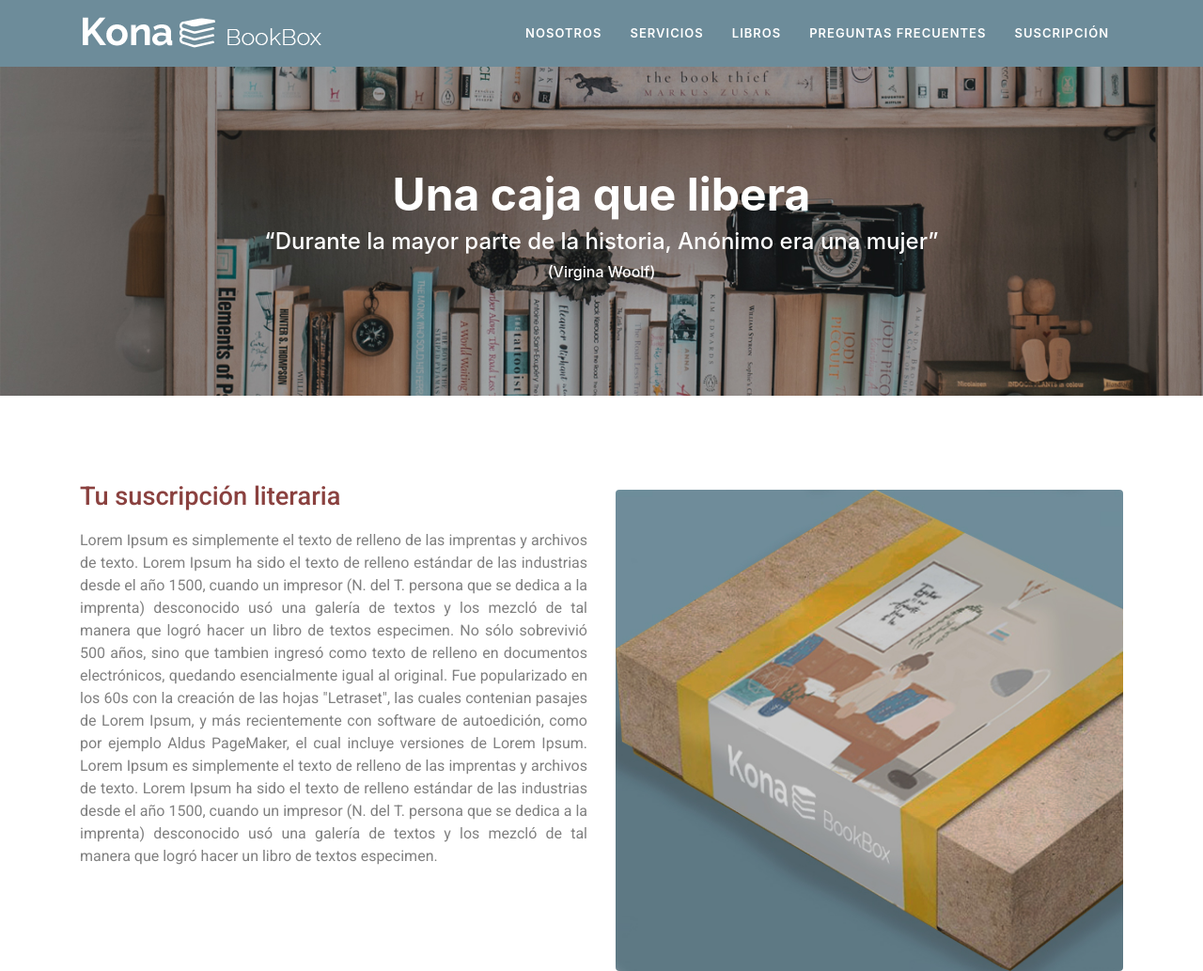
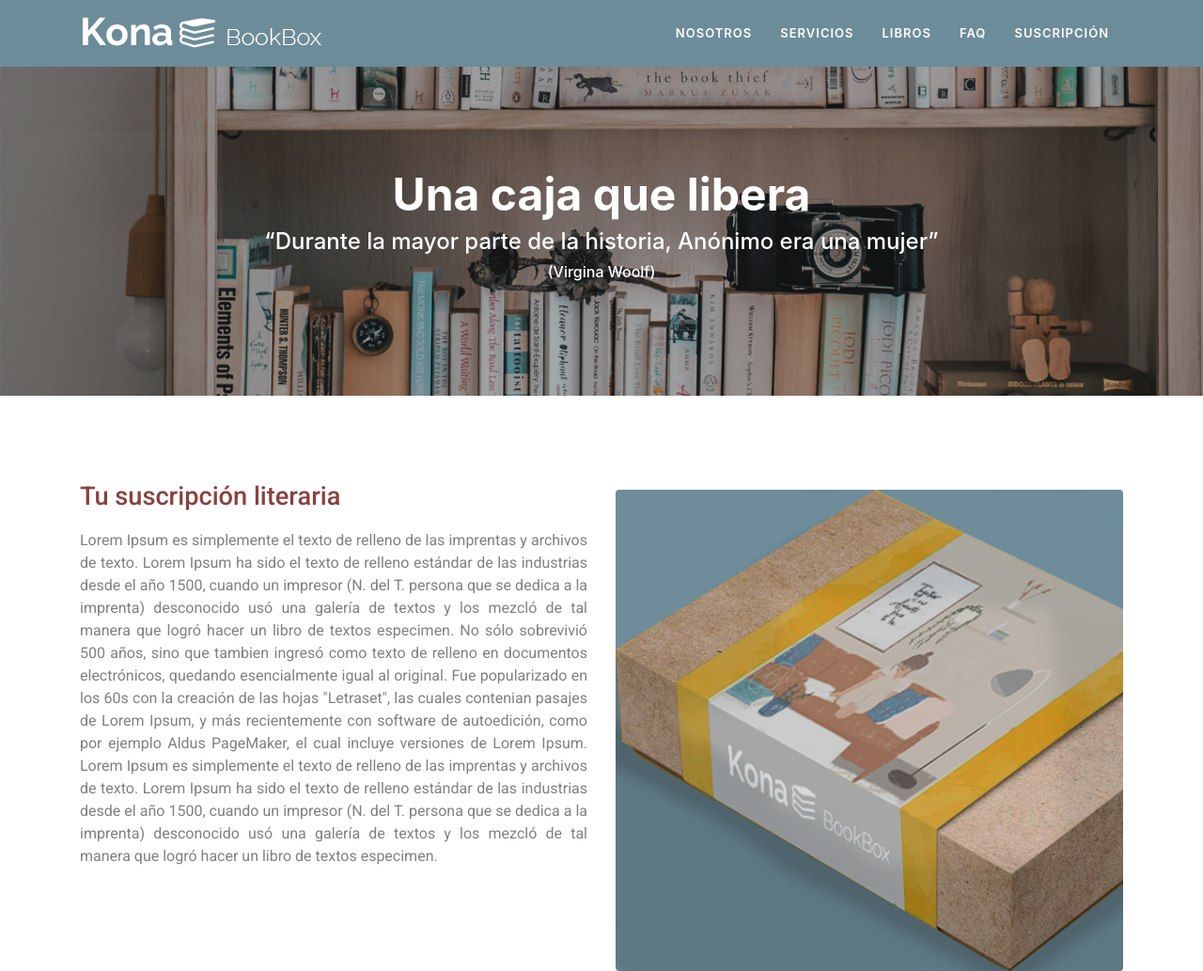
Before and after one commit to ayecampot/kona-repo, a website: page index.html in a window 1280 px wide. Shown: the top 1033 px of the page at 94% size. Drawn offline with nearby package versions, Linux system fonts and the light colour scheme; some packages are replaced by stand-ins of ours; a script that the page names is missing.

Commit message:
cambios en el nav de preguntas frecuentes a faq

```diff
--- a/index.html
+++ b/index.html
@@ -35,7 +35,7 @@
                             <a class="nav-link" href="#libros">Libros</a>
                         </li>
                         <li class="nav-item">
-                            <a class="nav-link" href="pages/preguntasFrecuentes.html">Preguntas Frecuentes</a>
+                            <a class="nav-link" href="pages/preguntasFrecuentes.html">FAQ</a>
                         </li>
                         <li class="nav-item">
                             <a class="nav-link" href="#contacto">Suscripción</a>
```
